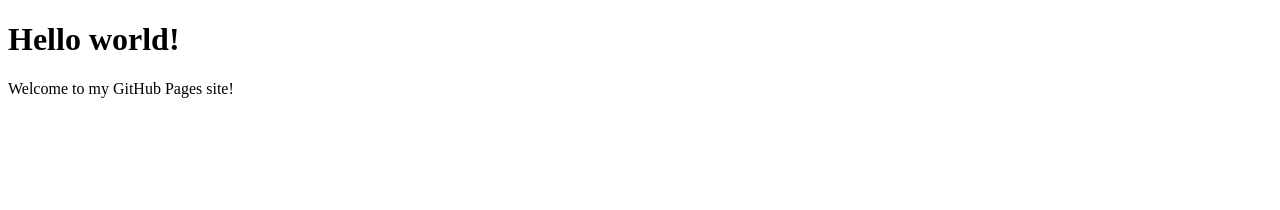
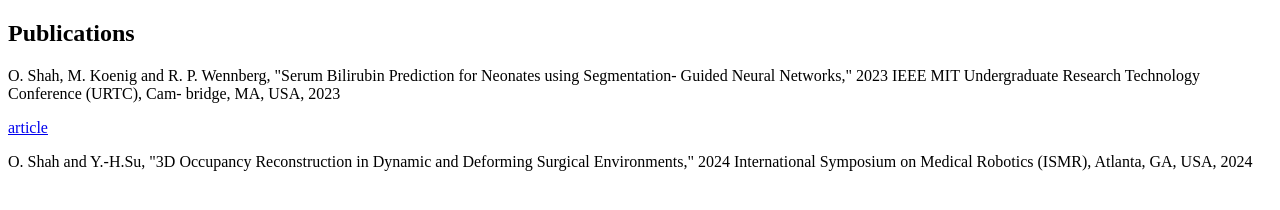
Before and after one commit to omshah2006/omshah2006.github.io, a plain HTML site: page index.html in a window 1280 px wide. Drawn offline with Linux system fonts and the light colour scheme.

Commit message:
publications

```diff
--- a/index.html
+++ b/index.html
@@ -1,10 +1,13 @@
 <!DOCTYPE html>
 <html>
   <head>
-    <title>My GitHub Pages Site</title>
+    <title>Om Shah</title>
   </head>
   <body>
-    <h1>Hello world!</h1>
-    <p>Welcome to my GitHub Pages site!</p>
+    <h2>Publications</h2>
+    <p>O. Shah, M. Koenig and R. P. Wennberg, "Serum Bilirubin Prediction for Neonates using Segmentation- Guided Neural Networks," 2023 IEEE MIT Undergraduate Research Technology Conference (URTC), Cam- bridge, MA, USA, 2023</p>
+    <a href="https://doi.org/10.1109/URTC60662.2023.10534956">article</a>
+
+    <p>O. Shah and Y.-H.Su, "3D Occupancy Reconstruction in Dynamic and Deforming Surgical Environments," 2024 International Symposium on Medical Robotics (ISMR), Atlanta, GA, USA, 2024</p>
   </body>
 </html>
```
